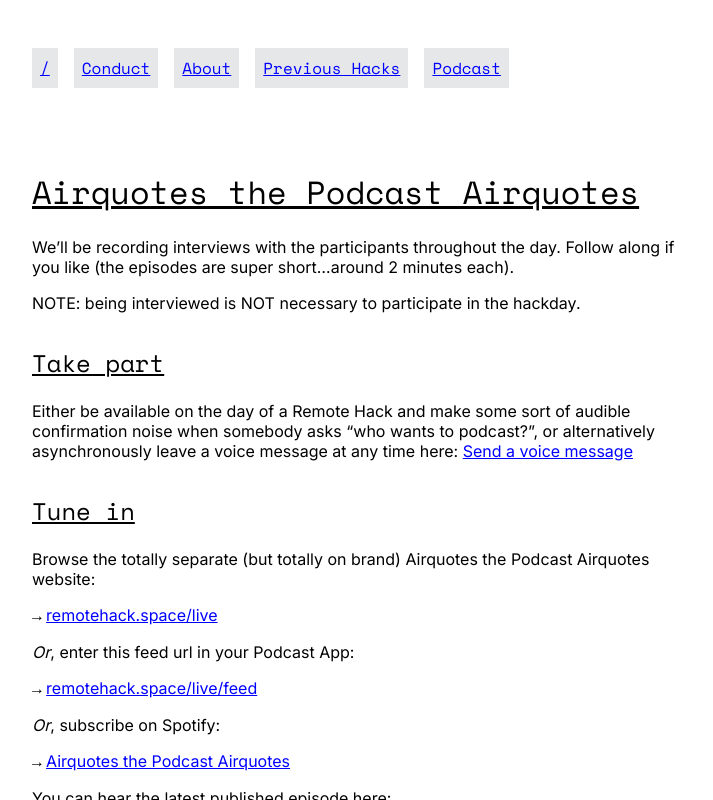
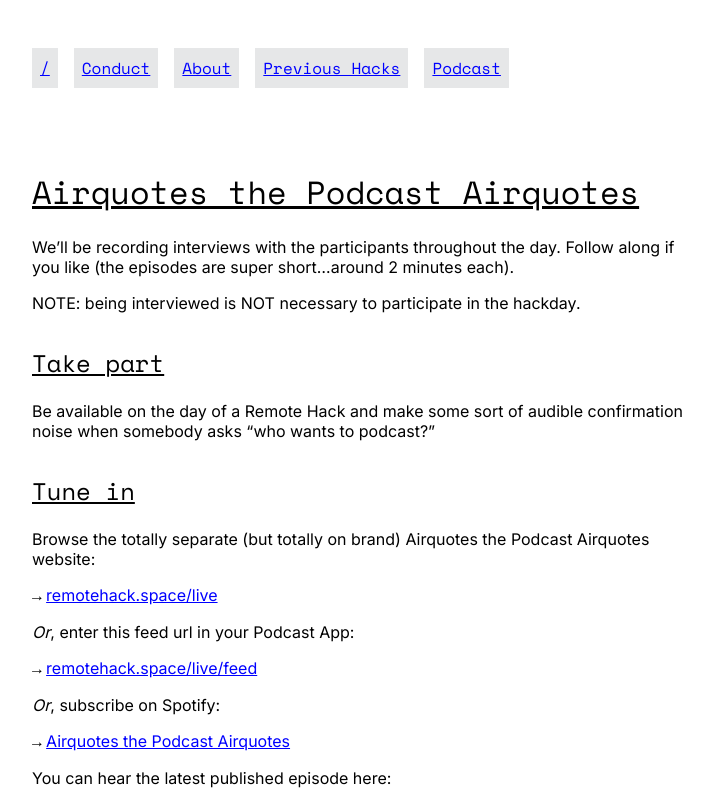
Before and after one commit to remotehack/remotehack.github.io, a Jekyll site: the page built from pages/podcast.md, in a window 1280 px wide, cut to the strip 0-800 px from the top of the page. Shown: the whole strip, without its empty margins (272-985 px from the left). Built offline with Jekyll 4.4.1, drawn with Linux system fonts in a browser that asks for light colours.

Commit message:
Removed Anchor.fm link from /podcast/ page

```diff
--- a/pages/podcast.md
+++ b/pages/podcast.md
@@ -9,7 +9,7 @@ NOTE: being interviewed is NOT necessary to participate in the hackday.
 
 ## Take part
 
-Either be available on the day of a Remote Hack and make some sort of audible confirmation noise when somebody asks "who wants to podcast?", or alternatively asynchronously leave a voice message at any time here: [Send a voice message](https://anchor.fm/remotehack-live-messages/message)
+Be available on the day of a Remote Hack and make some sort of audible confirmation noise when somebody asks "who wants to podcast?"
 
 ## Tune in
 
```
